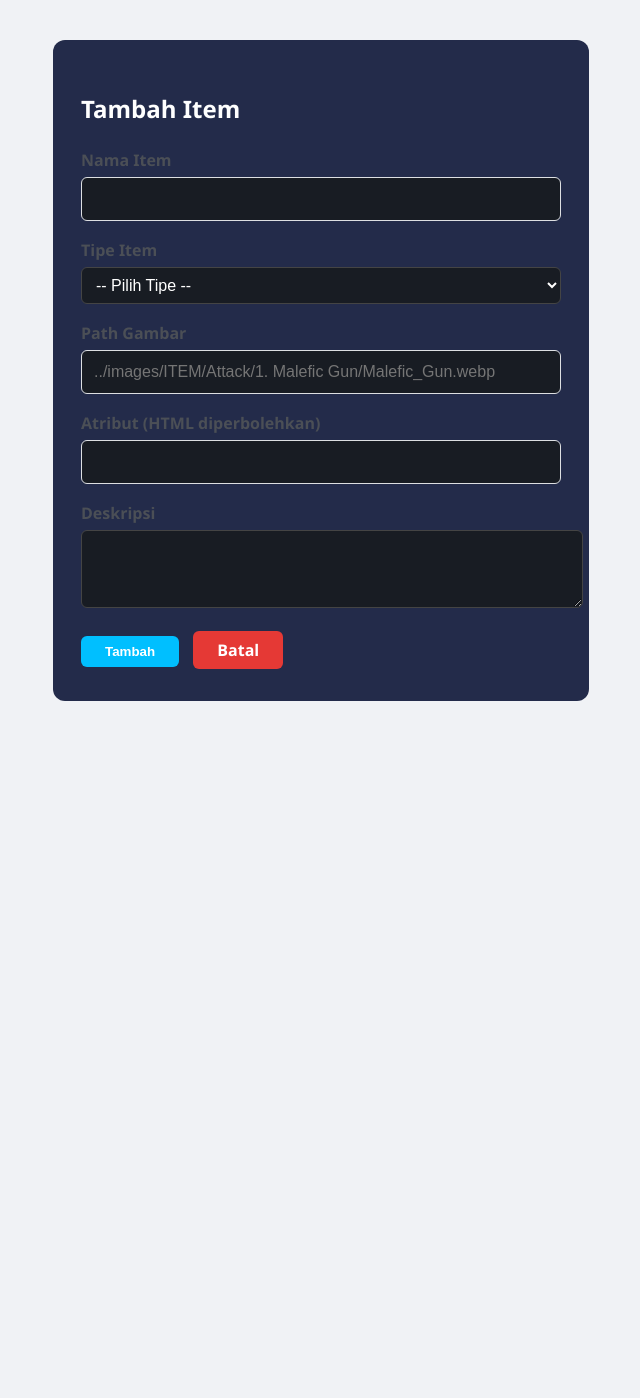
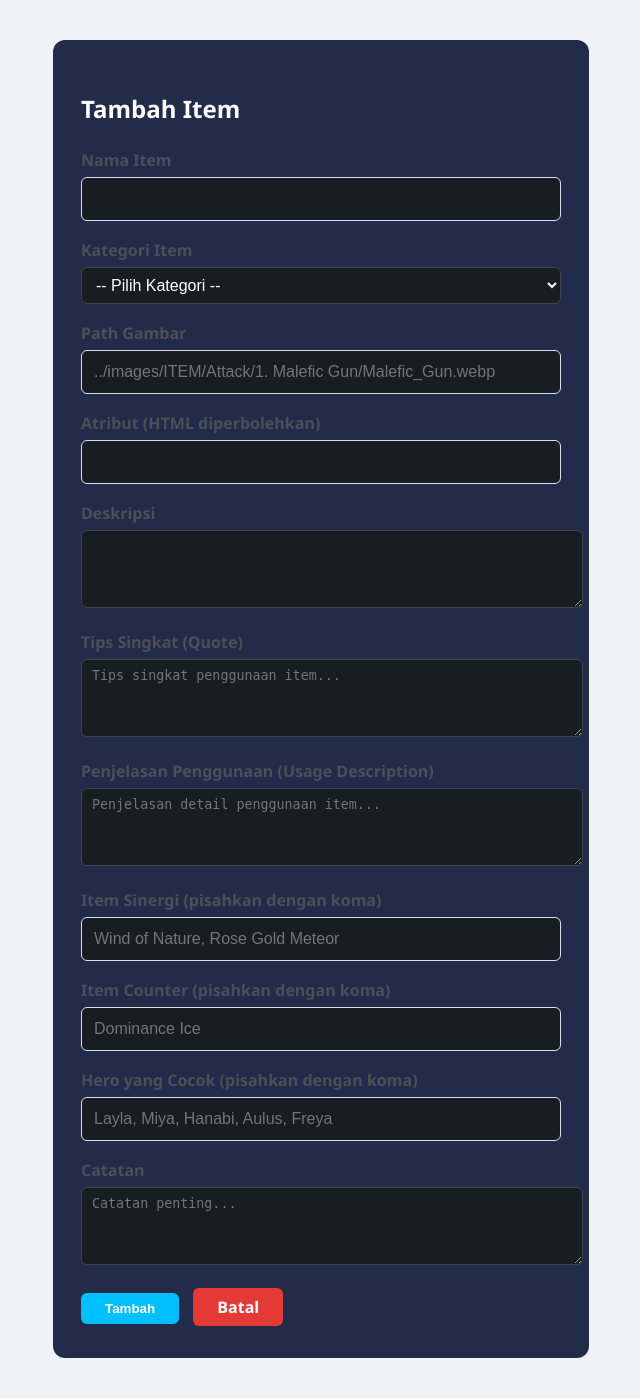
Before and after one commit to asrul650/project-psi, a PHP site: page /Admin/add_item.php in a window 1280 px wide. Shown: the whole page, without its empty margins (319-959 px from the left). Before the commit the page ends 701 px from the top, so only its background shows below. Run offline with PHP 8.4, Linux system fonts and the light colour scheme; a user stored in the database is signed in.

Commit message:
perbaikan debug

```diff
--- a/Admin/add_item.php
+++ b/Admin/add_item.php
@@ -8,13 +8,19 @@ require_once '../includes/db_connect.php';
 $msg = '';
 if ($_SERVER['REQUEST_METHOD'] === 'POST') {
     $name = trim($_POST['name']);
-    $type = $_POST['type'];
+    $category = $_POST['category'];
     $image_path = trim($_POST['image_path']);
     $attr = trim($_POST['attr']);
     $desc = trim($_POST['description']);
-    if ($name && $type) {
-        $stmt = $conn->prepare("INSERT INTO items (name, type, image_path, attr, description) VALUES (?, ?, ?, ?, ?)");
-        $stmt->bind_param('sssss', $name, $type, $image_path, $attr, $desc);
+    $tips = trim($_POST['tips']);
+    $usage_desc = trim($_POST['usage_desc']);
+    $synergy = trim($_POST['synergy']);
+    $counter = trim($_POST['counter']);
+    $recommended_heroes = trim($_POST['recommended_heroes']);
+    $note = trim($_POST['note']);
+    if ($name && $category) {
+        $stmt = $conn->prepare("INSERT INTO items (name, category, image_path, attr, description, tips, usage_desc, synergy, counter, recommended_heroes, note) VALUES (?, ?, ?, ?, ?, ?, ?, ?, ?, ?, ?)");
+        $stmt->bind_param('sssssssssss', $name, $category, $image_path, $attr, $desc, $tips, $usage_desc, $synergy, $counter, $recommended_heroes, $note);
         if ($stmt->execute()) {
             header('Location: manage_items.php?msg=added');
             exit();
@@ -22,7 +28,7 @@ if ($_SERVER['REQUEST_METHOD'] === 'POST') {
             $msg = 'Gagal menambah item.';
         }
     } else {
-        $msg = 'Nama dan tipe item wajib diisi!';
+        $msg = 'Nama dan kategori item wajib diisi!';
     }
 }
 ?>
@@ -55,9 +61,9 @@ if ($_SERVER['REQUEST_METHOD'] === 'POST') {
                 <input type="text" name="name" required>
             </div>
             <div class="form-group">
-                <label>Tipe Item</label>
-                <select name="type" required>
-                    <option value="">-- Pilih Tipe --</option>
+                <label>Kategori Item</label>
+                <select name="category" required>
+                    <option value="">-- Pilih Kategori --</option>
                     <option value="Attack">Attack</option>
                     <option value="Magic">Magic</option>
                     <option value="Defense">Defense</option>
@@ -78,6 +84,30 @@ if ($_SERVER['REQUEST_METHOD'] === 'POST') {
                 <label>Deskripsi</label>
                 <textarea name="description"></textarea>
             </div>
+            <div class="form-group">
+                <label>Tips Singkat (Quote)</label>
+                <textarea name="tips" placeholder="Tips singkat penggunaan item..."></textarea>
+            </div>
+            <div class="form-group">
+                <label>Penjelasan Penggunaan (Usage Description)</label>
+                <textarea name="usage_desc" placeholder="Penjelasan detail penggunaan item..."></textarea>
+            </div>
+            <div class="form-group">
+                <label>Item Sinergi (pisahkan dengan koma)</label>
+                <input type="text" name="synergy" placeholder="Wind of Nature, Rose Gold Meteor">
+            </div>
+            <div class="form-group">
+                <label>Item Counter (pisahkan dengan koma)</label>
+                <input type="text" name="counter" placeholder="Dominance Ice">
+            </div>
+            <div class="form-group">
+                <label>Hero yang Cocok (pisahkan dengan koma)</label>
+                <input type="text" name="recommended_heroes" placeholder="Layla, Miya, Hanabi, Aulus, Freya">
+            </div>
+            <div class="form-group">
+                <label>Catatan</label>
+                <textarea name="note" placeholder="Catatan penting..."></textarea>
+            </div>
             <button type="submit" class="btn">Tambah</button>
             <a href="manage_items.php" class="btn btn-cancel">Batal</a>
         </form>
--- a/Admin/login.php
+++ b/Admin/login.php
@@ -1,7 +1,7 @@
 <?php
 session_start();
 // Jika admin sudah login, redirect ke dashboard
-if (isset($_SESSION['user_id']) && isset($_SESSION['role']) && $_SESSION['role'] === 'admin') {
+if (isset($_SESSION['user_id_admin']) && isset($_SESSION['role_admin']) && $_SESSION['role_admin'] === 'admin') {
     header("Location: dashboard.php");
     exit();
 }
```
Also changed, not shown: Admin/auth_process.php (+12 -6 lines), Admin/edit_item.php (+32 -2 lines), User/detailitem.php (+52 -29 lines).
